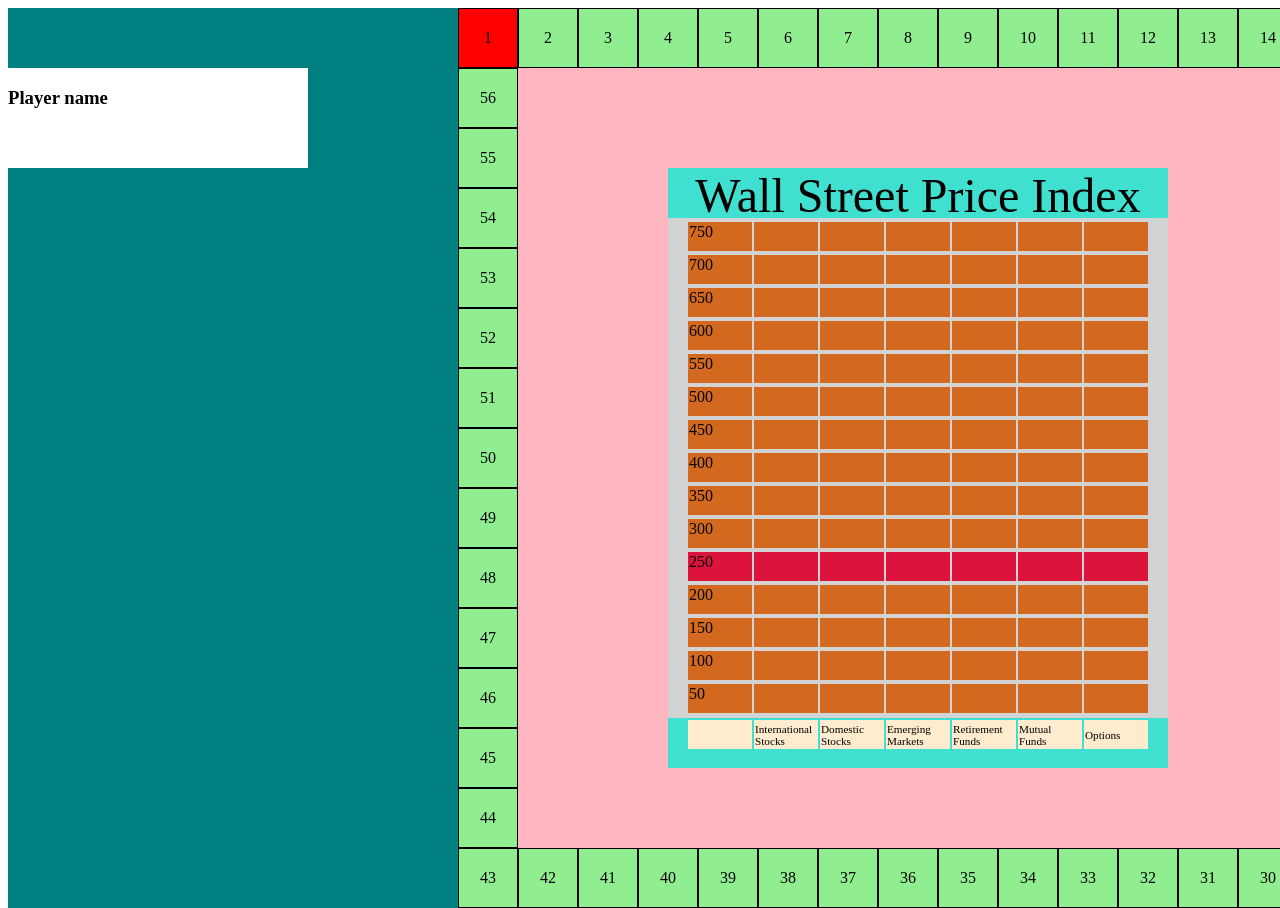
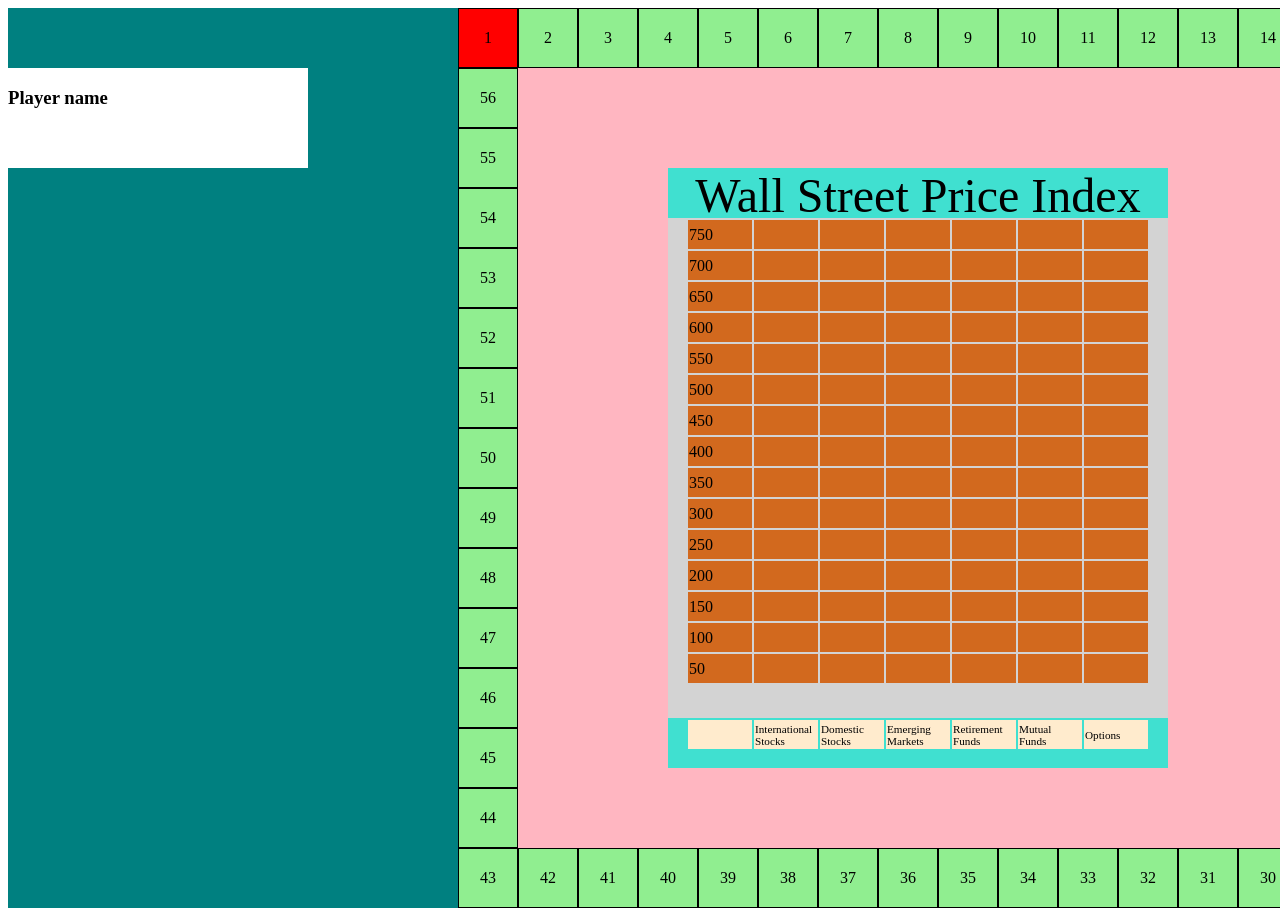
Before and after one commit to arildandreassen/mygame, a React (Create React App) app: page / in a window 1280 px wide. Shown: the top 908 px of the page. Built offline with nearby package versions, Linux system fonts and the light colour scheme.

Commit message:
updated boards

```diff
--- a/src/components/wallstreet/BoardSection.jsx
+++ b/src/components/wallstreet/BoardSection.jsx
@@ -15,7 +15,6 @@
   };
 
   const onMouseLeave = () => {
-    console.log("leaving the tile now");
     setHoveringState({ isHovering: false, tile: null });
   };
 
--- a/src/components/wallstreet/PriceMarker.jsx
+++ b/src/components/wallstreet/PriceMarker.jsx
@@ -2,22 +2,46 @@
 import "../../style/wallstreet/priceMarker.css";
 
 const PriceMarker = (props) => {
+  const markets = [
+    "international",
+    "domestic",
+    "emerging",
+    "retirement",
+    "mutual",
+    "options",
+  ];
+
   let classes = "";
+  let indicator = "";
   if (props.initial) {
     classes += " initial";
   }
+
+  const handleClick = (event) => {
+    const getPrice = () => {
+      return Number(event.target.id.split("-")[1]);
+    };
+    const getMarket = () => {
+      return event.target.id.split("-")[0];
+    };
+    const market = getMarket();
+    props.updateCurrentPrice(market, getPrice());
+  };
+
   return (
-    <div className="priceMarker">
-      <tr>
-        <td className={classes}>{props.pricePoint}</td>
-        <td className={classes}></td>
-        <td className={classes}></td>
-        <td className={classes}></td>
-        <td className={classes}></td>
-        <td className={classes}></td>
-        <td className={classes}></td>
-      </tr>
-    </div>
+    <tr className="priceMarker">
+      <td className={classes}>{props.pricePoint}</td>
+      {markets.map((market) => {
+        return (
+          <td
+            key={`${market}-${props.pricePoint}`}
+            id={`${market}-${props.pricePoint}`}
+            className={indicator}
+            onClick={handleClick}
+          ></td>
+        );
+      })}
+    </tr>
   );
 };
 
--- a/src/components/wallstreet/StockGraph.jsx
+++ b/src/components/wallstreet/StockGraph.jsx
@@ -1,24 +1,53 @@
+import { useState } from "react";
 import PriceMarker from "./PriceMarker";
 
 const StockGraph = () => {
+  const pricePoints = [
+    "750",
+    "700",
+    "650",
+    "600",
+    "550",
+    "500",
+    "450",
+    "400",
+    "350",
+    "300",
+    "250",
+    "200",
+    "150",
+    "100",
+    "50",
+  ];
+
+  const [currentPrice, setCurrentPrice] = useState({
+    international: 250,
+    domestic: 250,
+    emerging: 250,
+    retirement: 250,
+    mutual: 250,
+    options: 250,
+  });
+
+  const updateCurrentPrice = (type, price) => {
+    setCurrentPrice({ ...currentPrice, [type]: price });
+  };
+
   return (
     <div>
       <table>
-        <PriceMarker pricePoint="750"></PriceMarker>
-        <PriceMarker pricePoint="700"></PriceMarker>
-        <PriceMarker pricePoint="650"></PriceMarker>
-        <PriceMarker pricePoint="600"></PriceMarker>
-        <PriceMarker pricePoint="550"></PriceMarker>
-        <PriceMarker pricePoint="500"></PriceMarker>
-        <PriceMarker pricePoint="450"></PriceMarker>
-        <PriceMarker pricePoint="400"></PriceMarker>
-        <PriceMarker pricePoint="350"></PriceMarker>
-        <PriceMarker pricePoint="300"></PriceMarker>
-        <PriceMarker pricePoint="250" initial={true}></PriceMarker>
-        <PriceMarker pricePoint="200"></PriceMarker>
-        <PriceMarker pricePoint="150"></PriceMarker>
-        <PriceMarker pricePoint="100"></PriceMarker>
-        <PriceMarker pricePoint="50"></PriceMarker>
+        <tbody>
+          {pricePoints.map((pricePoint) => {
+            return (
+              <PriceMarker
+                key={pricePoint}
+                pricePoint={pricePoint}
+                currentPrice={currentPrice}
+                updateCurrentPrice={updateCurrentPrice}
+              ></PriceMarker>
+            );
+          })}
+        </tbody>
       </table>
     </div>
   );
--- a/src/components/wallstreet/Stocks.jsx
+++ b/src/components/wallstreet/Stocks.jsx
@@ -12,6 +12,7 @@
       <div className="footer">
         <div className="markets">
           <table>
+            <tbody>
               <tr>
                 <td></td>
                 <td>International Stocks</td>
@@ -21,6 +22,7 @@
                 <td>Mutual Funds</td>
                 <td>Options</td>
               </tr>
+            </tbody>
           </table>
         </div>
       </div>
```
Lines whose indentation alone changed are shown as unchanged.
